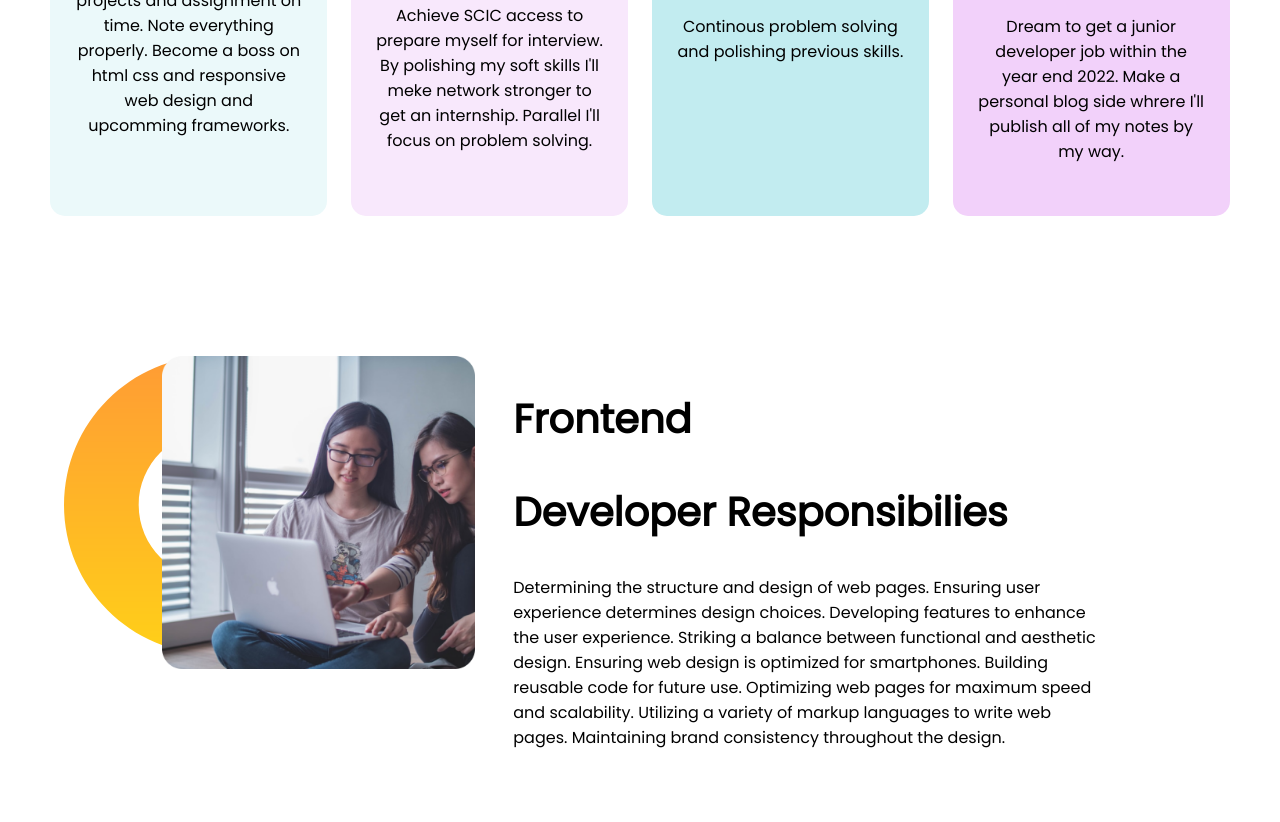
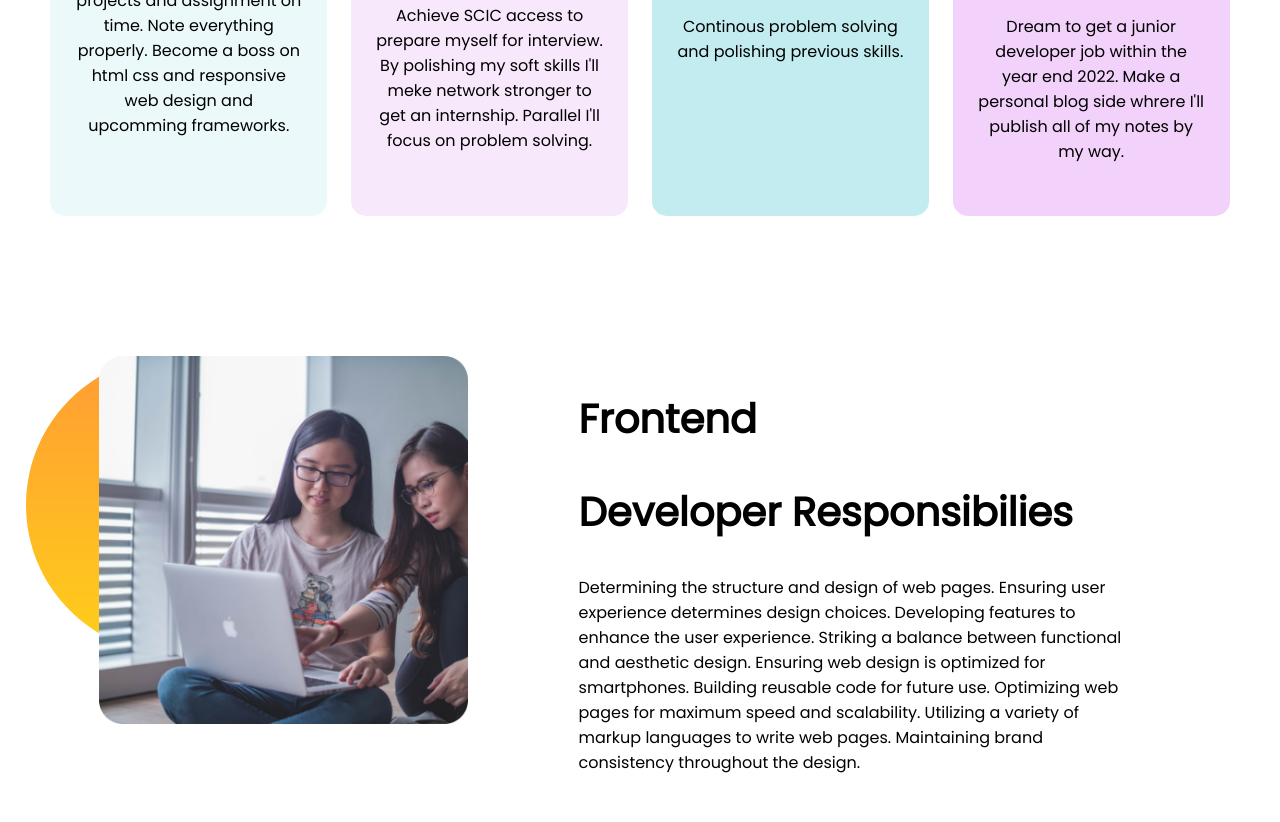
Before and after one commit to Latifa-Sikder-Bristy/Assigment_01-a-personal-brand-new-webside-, a plain HTML site: page index.html in a window 1280 px wide. Shown: the part 1084-1906 px from the top of the page. Drawn offline with Linux system fonts and the light colour scheme.

Commit message:
fix some bug

```diff
--- a/index.html
+++ b/index.html
@@ -19,7 +19,8 @@
                 <h1><span>Became web developer 2022</span></h1>
             </div>
             <p>
-                Learning is always fun to me. As a web developer I continous trying up-to-date with new buzz. I'm good in googling. I need to complete more projects and assignment.
+                Learning is always fun to me.
+                Become a junior web devoloper and join a software company. Misson is a junior and I focus to fullfill my terget. As a web developer I continous trying up-to-date with new buzz. I'm good in googling. I need to complete more projects and assignment on time.
             </p>
             <a class="link-button" target="_blank" href="#">Let's Explore</a>
         </div>
@@ -58,7 +59,7 @@
         <div class="width-40">
             <img class="frontend-img" src="./img/frontend-img.png" alt="frontend-img">
         </div>
-        <div class="frontend-right-div .width-40">
+        <div class="frontend-right-div .width-60">
             <h1>Frontend</h1>
             <h1>Developer Responsibilies</h1>
             <p>
--- a/style.css
+++ b/style.css
@@ -80,14 +80,17 @@ img{
     width: 60%;
     padding-right: 10%;
     padding-top: 0%;
-    padding-left: 5%;
+    padding-left: 15%;
 }
 .frontend-img{
-    width: 80%;
-    padding-left: 25%;
+    width: 100%;
+    padding-left: 20%;
 }
 .frontend-bg-img{
     background-image: url(./img/frontend-bg-img.png);
     background-repeat: no-repeat;
-    margin: 5%;
+    margin: 2%;
 }
+.width-60{
+    width: 60%;
+}
```
